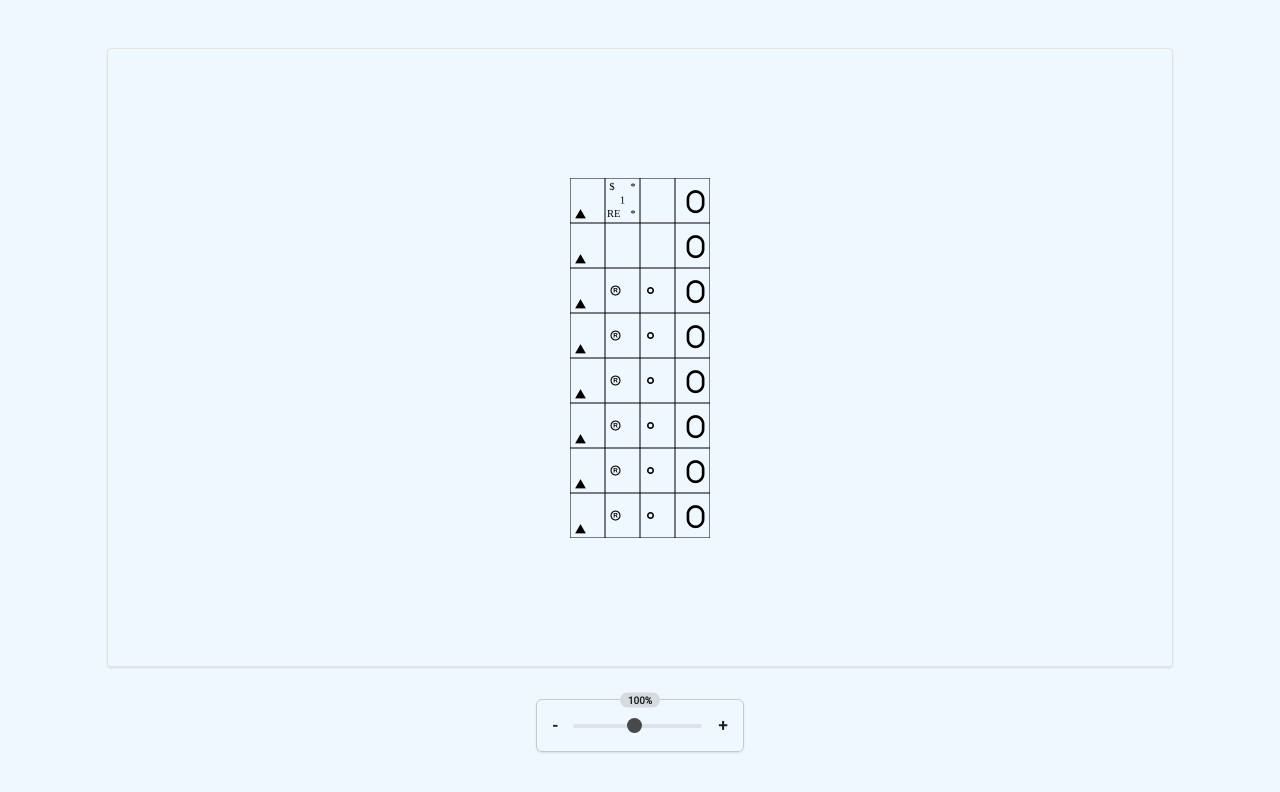
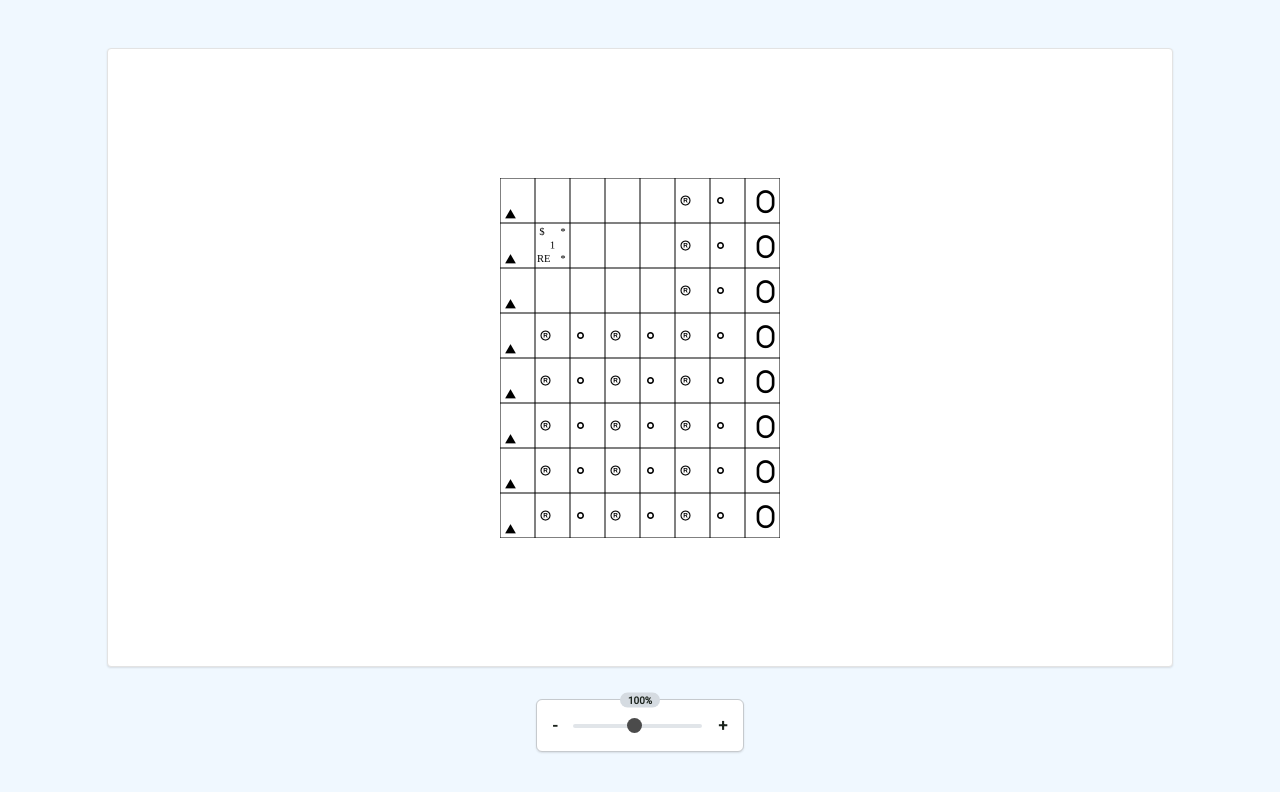
Before and after one commit to git4pankajchauhan/react-canvas-matrix, a React (Vite) app: page / in a window 1280 px wide. Shown: the top 792 px of the page. Built offline with nearby package versions, Linux system fonts and the light colour scheme.

Commit message:
bug fixes

```diff
--- a/src/App.tsx
+++ b/src/App.tsx
@@ -4,17 +4,21 @@ function App() {
   return (
     <CanvasMatrix
       gridRows={8}
-      gridColumn={4}
+      gridColumn={8}
       gridHeight={45}
       gridWidth={35}
       emptyGrid={
         {
-          // fromRow: 2,
-          // toRow: 2,
-          // fromCol: 2,
-          // toCol:3
+          fromRow: 0,
+          toRow: 3,
+          fromCol: 1,
+          toCol:5
         }
       }
+      multiSymbolIndex={{
+        col:1,
+        row:1
+      }}
     />
   );
 }
--- a/src/components/CanvasMatrix/CanvasMatrix.hooks.tsx
+++ b/src/components/CanvasMatrix/CanvasMatrix.hooks.tsx
@@ -1,12 +1,20 @@
 import { useLayoutEffect, useRef, useState } from "react";
-import { drawCircle, drawMultipleSymbols, drawRegisteredTrademark, drawRoundRect, drawTriangle, setDPI } from "./CanvasMatrix.functions";
-import { IProps } from "./CanvasMatrix.utils";
+import {
+  drawCircle,
+  drawMultipleSymbols,
+  drawRegisteredTrademark,
+  drawRoundRect,
+  drawTriangle,
+  setDPI,
+} from "./CanvasMatrix.functions";
+import { IProps, TScaleOffset } from "./CanvasMatrix.utils";
 
 export const useDrawCanvas = (props: IProps) => {
   const { gridColumn, gridRows, gridHeight, gridWidth, emptyGrid, multiSymbolIndex } = props;
   const canvasRef = useRef<HTMLCanvasElement>(null);
 
-  const [zoomScale, setZoomScale] = useState<number>(1);
+  const [scale, setScale] = useState<number>(1);
+  const [scaleOffset, setScaleOffset] = useState<TScaleOffset>({ x: 0, y: 0 });
 
   useLayoutEffect(() => {
     const canvas = canvasRef.current;
@@ -15,11 +23,21 @@ export const useDrawCanvas = (props: IProps) => {
     const ctx = canvas.getContext("2d");
     if (!ctx) return;
 
-    const totalWidth = gridColumn * gridWidth;
-    const totalHeight = gridRows * gridHeight;
+    const scaledGridWidth = gridWidth * scale;
+    const scaledGridHeight = gridHeight * scale;
+
+    const scaleOffsetX = (scaledGridWidth - canvas.width) / 2;
+    const scaleOffsetY = (scaledGridHeight - canvas.height) / 2;
+
+    setScaleOffset({ x: scaleOffsetX, y: scaleOffsetY });
+
+    const totalWidth = gridColumn * scaledGridWidth;
+    const totalHeight = gridRows * scaledGridHeight;
+
     const allowEmptyGrid = gridColumn > 2 && gridRows > 0;
     const defaultEndRow = Math.min(gridRows - 1, 2);
     const defaultEndCol = gridColumn - 1;
+
     let colMultiSymbol = multiSymbolIndex?.col ?? 1;
     let rowMultiSymbol = multiSymbolIndex?.row ?? 0;
 
@@ -48,41 +66,41 @@ export const useDrawCanvas = (props: IProps) => {
 
     for (let row = 0; row < gridRows; row++) {
       for (let col = 0; col < gridColumn; col++) {
-        const x = col * gridWidth;
-        const y = row * gridHeight;
+        const x = col * scaledGridWidth;
+        const y = row * scaledGridHeight;
 
         const isFirstCol = col === 0;
         const isLastCol = col === gridColumn - 1;
 
         if (isFirstCol) {
-          const tSideLength = gridHeight * 0.2;
-          const _x = x + gridWidth * 0.3;
-          const _y = y + gridHeight - tSideLength;
+          const tSideLength = scaledGridHeight * 0.2;
+          const _x = x + scaledGridWidth * 0.3;
+          const _y = y + scaledGridHeight - tSideLength;
           drawTriangle(ctx, _x, _y, tSideLength);
         } else if (isLastCol) {
-          const _h = gridHeight * 0.45;
-          const _x = x + gridWidth * 0.37;
-          const _y = y + gridHeight * 0.3;
+          const _h = scaledGridHeight * 0.45;
+          const _x = x + scaledGridWidth * 0.37;
+          const _y = y + scaledGridHeight * 0.3;
           drawRoundRect(ctx, _x, _y, _h);
         } else if (allowEmptyGrid && col >= fromCol && col < toCol && row >= fromRow && row < toRow) {
           if (colMultiSymbol === col && rowMultiSymbol === row) {
-            drawMultipleSymbols(ctx, x, y, gridHeight, gridWidth);
+            drawMultipleSymbols(ctx, x, y, scaledGridHeight, scaledGridWidth);
           }
         } else if (col % 2 === 0) {
-          const _r = gridHeight * 0.06;
-          const _x = x + gridWidth * 0.3;
-          const _y = y + gridHeight * 0.5;
+          const _r = scaledGridHeight * 0.06;
+          const _x = x + scaledGridWidth * 0.3;
+          const _y = y + scaledGridHeight * 0.5;
           drawCircle(ctx, _x, _y, _r);
         } else {
-          const _r = gridHeight * 0.1;
-          const _x = x + gridWidth * 0.3;
-          const _y = y + gridHeight * 0.5;
+          const _r = scaledGridHeight * 0.1;
+          const _x = x + scaledGridWidth * 0.3;
+          const _y = y + scaledGridHeight * 0.5;
           drawRegisteredTrademark(ctx, _x, _y, _r);
         }
         ctx.lineWidth = 1;
-        ctx.strokeRect(x, y, gridWidth, gridHeight);
+        ctx.strokeRect(x, y, scaledGridWidth, scaledGridHeight);
       }
     }
-  }, [gridRows, gridColumn, gridHeight, gridWidth, emptyGrid, multiSymbolIndex]);
-  return { canvasRef, zoomScale, setZoomScale };
+  }, [gridRows, gridColumn, gridHeight, gridWidth, emptyGrid, multiSymbolIndex, scale]);
+  return { canvasRef, scale, setScale };
 };
--- a/src/components/CanvasMatrix/CanvasMatrix.module.css
+++ b/src/components/CanvasMatrix/CanvasMatrix.module.css
@@ -18,10 +18,18 @@
   width: 90%;
   border-radius: 4px;
   box-shadow: var(--shadow-1);
-  display: grid;
-  place-items: center;
+  /* display: grid;
+  place-items: center; */
+  background-color: var(--light-color);
+  padding: 0.5rem;
+  position: relative;
 }
 .matrixCanvas {
+  position: absolute;
+  z-index: 1;
+  left: 50%;
+  top: 50%;
+  translate: -50% -50%;
 }
 .canvasActions {
   margin-top: auto;
--- a/src/components/CanvasMatrix/CanvasMatrix.tsx
+++ b/src/components/CanvasMatrix/CanvasMatrix.tsx
@@ -5,10 +5,10 @@ import classes from "./CanvasMatrix.module.css";
 import { IProps } from "./CanvasMatrix.utils";
 
 const CanvasMatrix = (props: IProps) => {
-  const { canvasRef, zoomScale, setZoomScale } = useDrawCanvas(props);
+  const { canvasRef, scale, setScale } = useDrawCanvas(props);
 
   const onScaleChange: React.FormEventHandler<HTMLInputElement> = (e) => {
-    setZoomScale(Number(e.currentTarget.value));
+    setScale(Number(e.currentTarget.value));
   };
 
   return (
@@ -21,8 +21,8 @@ const CanvasMatrix = (props: IProps) => {
           min={0.1}
           max={2}
           step={0.1}
-          valueLabel={`${(zoomScale * 100).toFixed()}%`}
-          value={zoomScale}
+          valueLabel={`${(scale * 100).toFixed()}%`}
+          value={scale}
           onChange={onScaleChange}
         />
       </section>
--- a/src/components/CanvasMatrix/CanvasMatrix.utils.ts
+++ b/src/components/CanvasMatrix/CanvasMatrix.utils.ts
@@ -14,3 +14,5 @@ export interface IProps {
     row: number;
   };
 }
+
+export type TScaleOffset = { x: number; y: number };
--- a/src/components/InputSlider/InputSlider.module.css
+++ b/src/components/InputSlider/InputSlider.module.css
@@ -11,6 +11,7 @@
   border: 1px solid var(--grey-color-200);
   box-shadow: var(--shadow-1);
   position: relative;
+  background-color: var(--light-color);
 }
 
 .inputWrapper {
```
